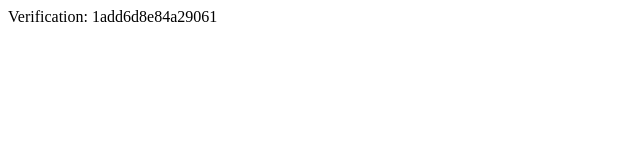
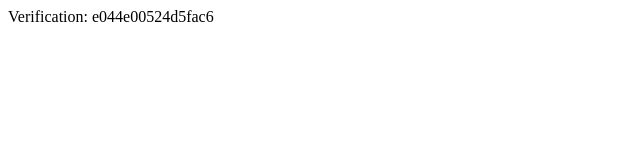
Before and after one commit to muhayyosharifova21-create/ginekologestetik, a plain HTML site: page yandex_1add6d8e84a29061.html in a window 1280 px wide. Shown: the full height of the page, 0-640 px from the left. Drawn offline with Linux system fonts and the light colour scheme.

Commit message:
Update yandex_1add6d8e84a29061.html

```diff
--- a/yandex_1add6d8e84a29061.html
+++ b/yandex_1add6d8e84a29061.html
@@ -2,5 +2,5 @@
     <head>
         <meta http-equiv="Content-Type" content="text/html; charset=UTF-8">
     </head>
-    <body>Verification: 1add6d8e84a29061</body>
+    <body>Verification: e044e00524d5fac6</body>
 </html>
```
